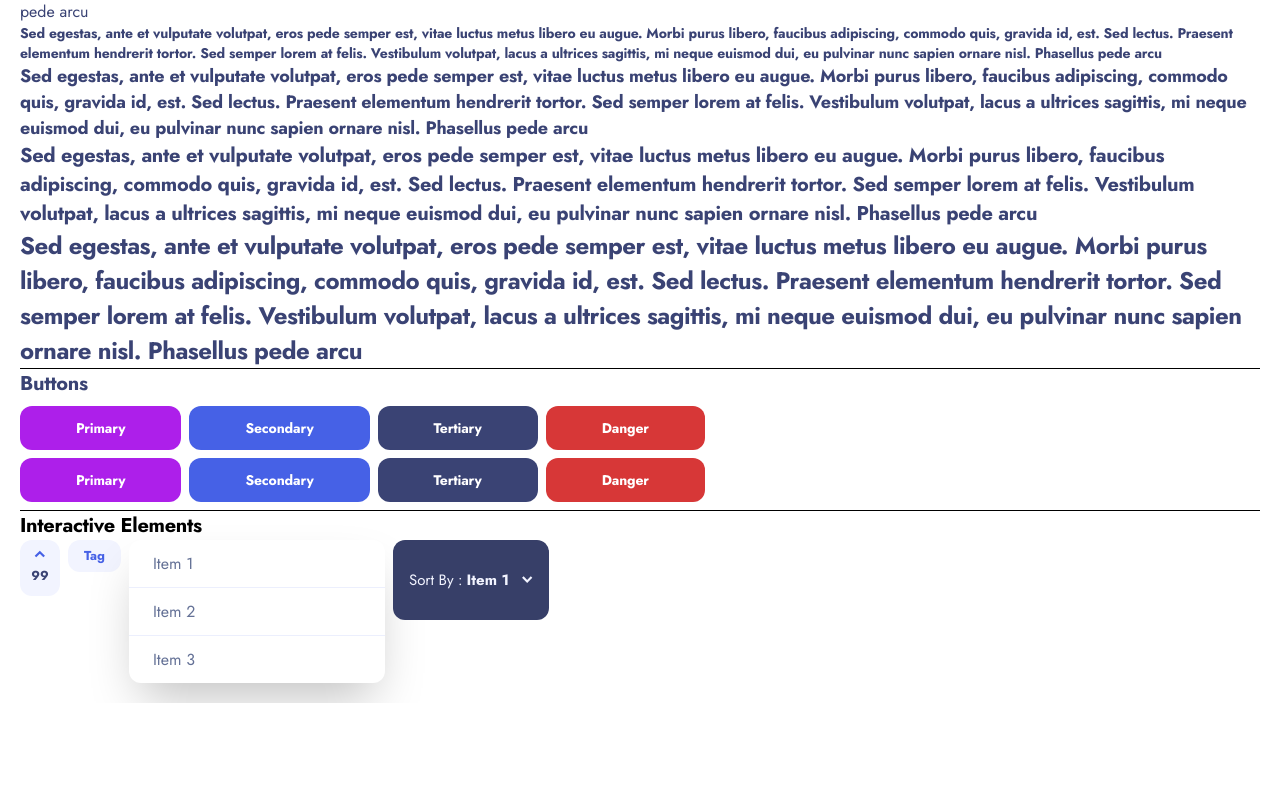
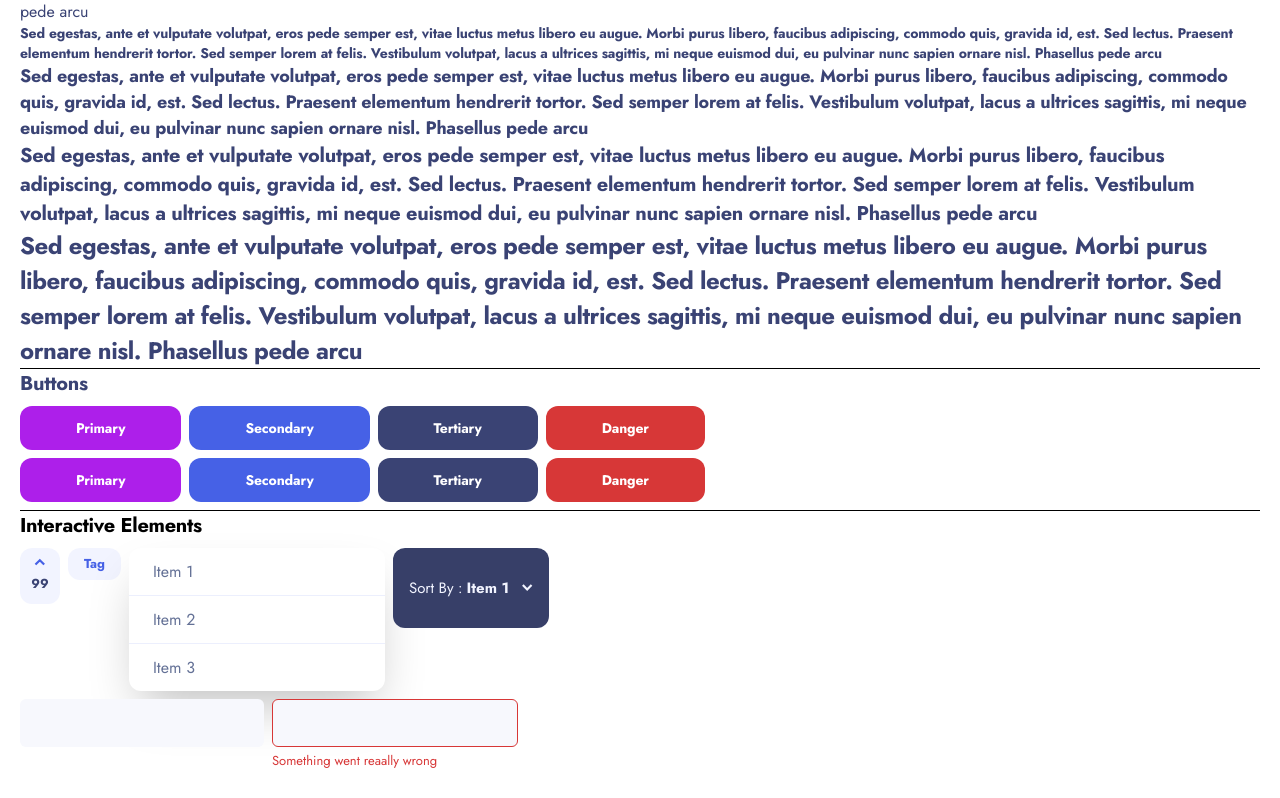
Before and after one commit to mapra99/feedbackr, a Next.js app in the folder web/: page /dev/ui in a window 1280 px wide. Shown: the part 213-1011 px from the top of the page. Before the commit the page ends 916 px from the top, so only its background shows below. Built offline with nearby package versions, Linux system fonts and the light colour scheme.

Commit message:
text input

```diff
--- a/web/src/app/dev/ui/page.tsx
+++ b/web/src/app/dev/ui/page.tsx
@@ -3,6 +3,7 @@ import UpvoteButton from '@/components/upvote-button'
 import Tag from '@/components/tag'
 import DropdownList from '@/components/dropdown-list'
 import FilterSelect from '@/components/filter-select'
+import TextField from '@/components/text-field'
 
 export default function Ui() {
   return (
@@ -84,7 +85,7 @@ export default function Ui() {
         Interactive Elements
       </h1>
 
-      <div className="flex gap-2">
+      <div className="flex gap-2 my-2">
         <UpvoteButton />
         <Tag />
         <DropdownList
@@ -104,6 +105,12 @@ export default function Ui() {
           ]}
         />
       </div>
+
+      <div className="flex gap-2 my-2">
+        <TextField />
+
+        <TextField error="Something went reaally wrong" />
+      </div>
     </section>
   )
 }
--- /dev/null
+++ b/web/src/components/text-field/index.ts
@@ -0,0 +1 @@
+export { default } from './text-field'
--- /dev/null
+++ b/web/src/components/text-field/text-field.tsx
@@ -0,0 +1,21 @@
+import type { TextFieldProps } from './types'
+
+export default function TextField({ className, error, ...props }: TextFieldProps) {
+  return (
+    <div className="flex flex-col gap-1">
+      <input
+        className={`
+          font-sans text-base text-marian-blue rounded-md h-12 bg-ghost-white-light px-6 focus:border-savoy-blue focus:outline-none
+          ${error ? 'border border-poppy' : ''}
+          ${className}
+        `}
+        {...props}
+      />
+      { error && (
+        <span className="text-poppy font-sans text-xs font-normal">
+          { error }
+        </span>
+      ) }
+    </div>
+  )
+}
--- /dev/null
+++ b/web/src/components/text-field/types.ts
@@ -0,0 +1,5 @@
+import type { InputHTMLAttributes } from 'react'
+
+export interface TextFieldProps extends InputHTMLAttributes<HTMLInputElement> {
+  error?: string
+}
```
